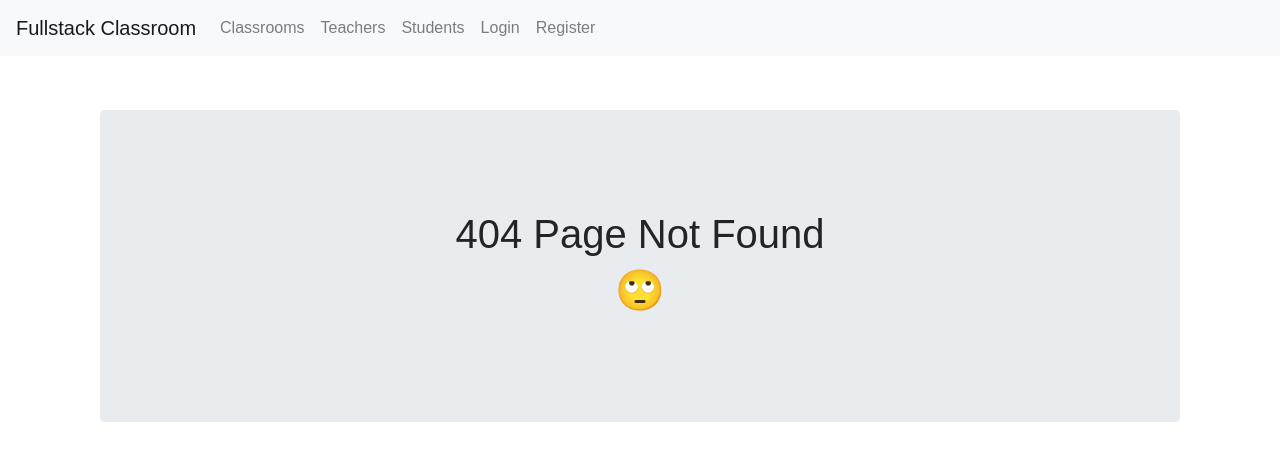
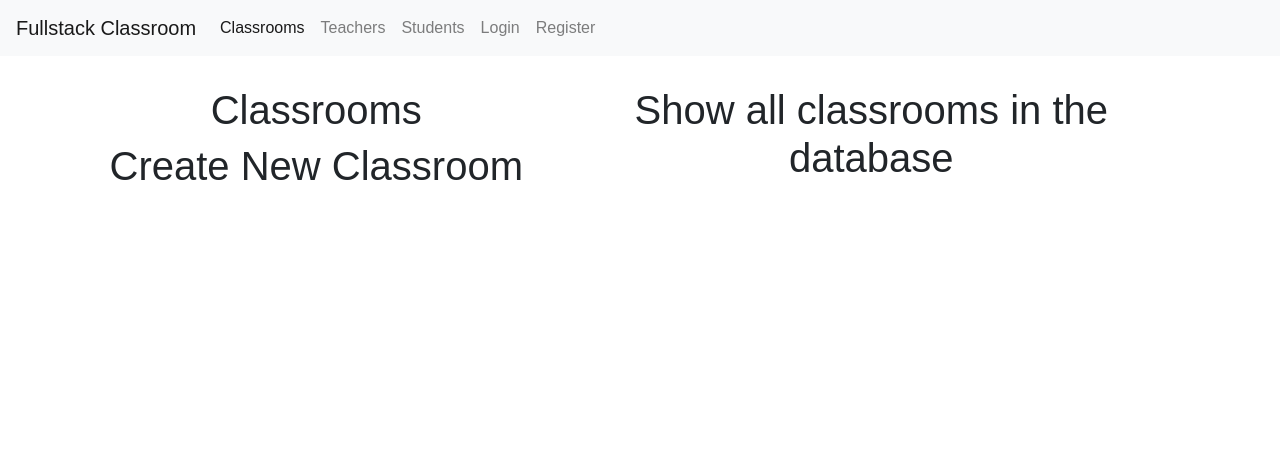
Before and after one commit to keenwilson/Abacus-Class-Record, a React (Create React App) app in the folder client/: page /classrooms in a window 1280 px wide. Before the commit this address led to /not-found. Shown: the top 460 px of the page. Built offline with nearby package versions, Linux system fonts and the light colour scheme.

Commit message:
Display the name of the user and logout button, when the user is logged in

```diff
--- a/client/src/App.js
+++ b/client/src/App.js
@@ -5,14 +5,15 @@ import {
   Redirect,
   Switch
 } from "react-router-dom";
-import auth from "./services/authService";
-import "./App.css";
 import RegisterForm from "./components/registerForm";
 import LoginForm from "./components/loginForm";
 import Logout from "./components/logout";
 import Welcome from "./components/welcome";
+import Classrooms from "./components/classrooms";
 import Navbar from "./components/navBar";
 import NotFound from "./components/notFound";
+import auth from "./services/authService";
+import "./App.css";
 
 class App extends Component {
   state = {};
@@ -23,16 +24,24 @@ class App extends Component {
   }
 
   render() {
+    const { user } = this.state;
+
     return (
       <Router>
         <React.Fragment>
-          <Navbar />
+          <Navbar user={user} />
           <main className="container">
             <Switch>
               <Route path="/welcome" component={Welcome} />
               <Route path="/register" component={RegisterForm} />
               <Route path="/login" component={LoginForm} />
               <Route path="/logout" component={Logout} />
+              <Route
+                path="/classrooms"
+                render={props => (
+                  <Classrooms {...props} user={this.state.user} />
+                )}
+              />
               <Route path="/not-found" component={NotFound} />
               <Redirect from="/" exact to="/welcome" />
               <Redirect to="/not-found" />
--- /dev/null
+++ b/client/src/components/classrooms.jsx
@@ -0,0 +1,37 @@
+import React, { Component } from "react";
+import { Link } from "react-router-dom";
+import { Col, Row, Container } from "../components/common/Grid";
+
+class Classrooms extends Component {
+  state = {
+    classrooms: []
+  };
+  render() {
+    const { user } = this.props;
+
+    return (
+      <Container fluid>
+        <Row>
+          <Col size="md-5">
+            <h1 className="text-center">Classrooms</h1>
+            <h1 className="text-center">Create New Classroom</h1>
+            {user && (
+              <Link
+                to="/classrooms/new"
+                className="btn btn-primary"
+                style={{ marginBottom: 20 }}
+              >
+                New Classroom
+              </Link>
+            )}
+          </Col>
+          <Col size="md-7">
+            <h1 className="text-center">Show all classrooms in the database</h1>
+          </Col>
+        </Row>
+      </Container>
+    );
+  }
+}
+
+export default Classrooms;
--- a/client/src/components/notFound.jsx
+++ b/client/src/components/notFound.jsx
@@ -1,6 +1,6 @@
 import React from "react";
-import { Col, Row, Container } from "../components/Grid";
-import Jumbotron from "../components/Jumbotron";
+import { Col, Row, Container } from "../components/common/Grid";
+import Jumbotron from "../components/common/Jumbotron";
 
 const NotFound = () => {
   return (
```
Also changed, not shown: client/src/components/common/Grid/index.js (renamed from client/src/components/Grid/index.js), client/src/components/common/Jumbotron/index.js (renamed from client/src/components/Jumbotron/index.js), client/src/components/common/Jumbotron/style.css (renamed from client/src/components/Jumbotron/style.css).
